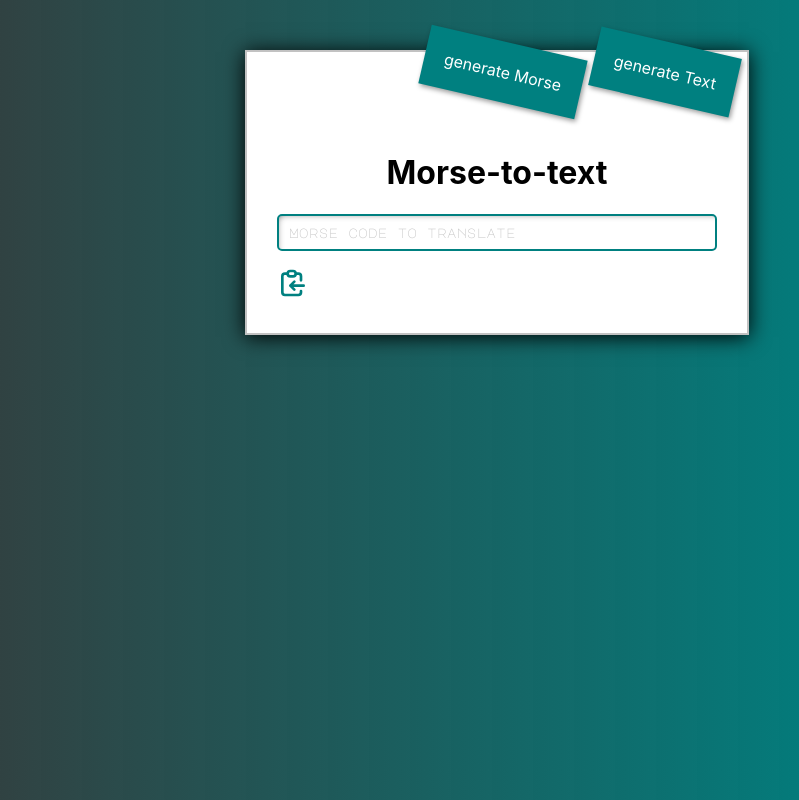
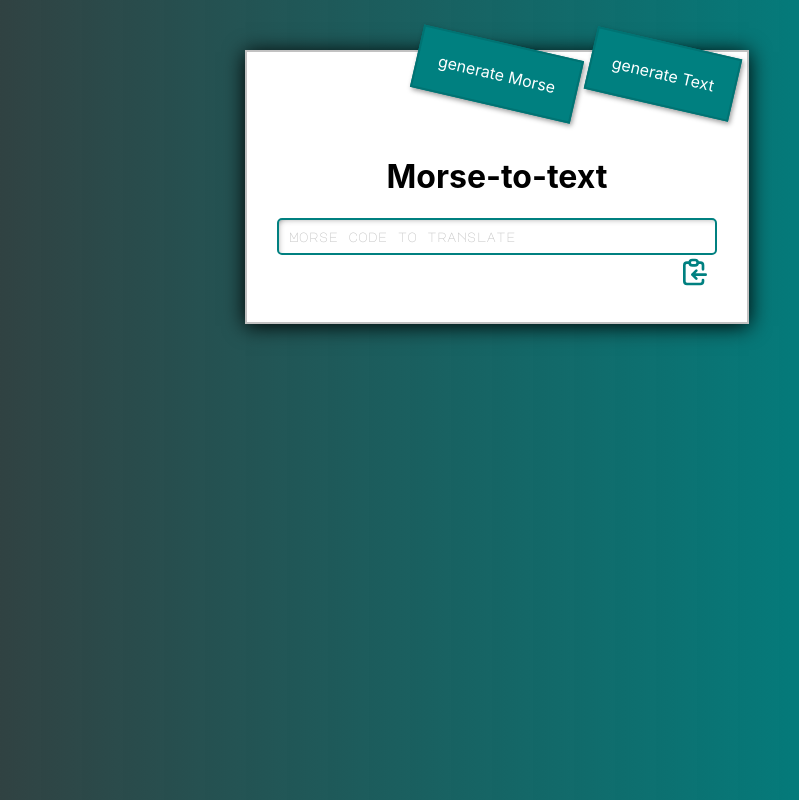
Before and after one commit to domnikl/text-to-morse, a React (Create React App) app: page /text in a window 1280 px wide. Shown: the whole page, without its empty margins (143-942 px from the left). Built offline with nearby package versions, Linux system fonts and the light colour scheme.

Commit message:
copy result to clipboard added

```diff
--- a/src/App.css
+++ b/src/App.css
@@ -51,6 +51,7 @@
 .App nav li {
   margin-left: 10px;
   background-color: teal;
+  border: 2px solid rgb(0, 115, 115);
   padding: 10px;
   transform: rotate(13deg);
   margin-top: -10px;
@@ -71,3 +72,21 @@
   display: block;
   color: white;
 }
+
+.App button {
+  background: none;
+  border: none;
+  cursor: pointer;
+}
+
+.output-section {
+  display: flex;
+  flex-direction: row;
+  justify-content: flex-end;
+  align-items: center;
+}
+
+.output-section p {
+  display: block;
+  width: 100%;
+}
--- a/src/components/MorseToText.tsx
+++ b/src/components/MorseToText.tsx
@@ -17,6 +17,13 @@ const MorseToText = (props: MorseToTextProps) => {
     props.onChange && props.onChange(newValue);
   };
 
+  const onCopy = () => {
+    if (morse === "") return;
+
+    navigator.clipboard.writeText(morseToText(morse));
+    alert("copied to clipboard");
+  };
+
   return (
     <div className="MorseToText">
       <h1>Morse-to-text</h1>
@@ -29,9 +36,10 @@ const MorseToText = (props: MorseToTextProps) => {
         autoFocus
       ></input>
 
+      <div className="output-section">
         <p className="output">{morseToText(morse).toLowerCase()}</p>
 
-      <a href="#">
+        <button onClick={onCopy}>
           <svg
             xmlns="http://www.w3.org/2000/svg"
             className="h-6 w-6"
@@ -46,7 +54,8 @@ const MorseToText = (props: MorseToTextProps) => {
               d="M8 5H6a2 2 0 00-2 2v12a2 2 0 002 2h10a2 2 0 002-2v-1M8 5a2 2 0 002 2h2a2 2 0 002-2M8 5a2 2 0 012-2h2a2 2 0 012 2m0 0h2a2 2 0 012 2v3m2 4H10m0 0l3-3m-3 3l3 3"
             />
           </svg>
-      </a>
+        </button>
+      </div>
     </div>
   );
 };
--- a/src/components/TextToMorse.tsx
+++ b/src/components/TextToMorse.tsx
@@ -5,6 +5,7 @@ import "./TextToMorse.css";
 interface TextToMorseProps {
   text?: string;
   onChange?: (text: string) => void;
+  onClipboard?: (text: string) => void;
 }
 
 const TextToMorse = (props: TextToMorseProps) => {
@@ -15,6 +16,13 @@ const TextToMorse = (props: TextToMorseProps) => {
 
     setText(newValue);
     props.onChange && props.onChange(newValue);
+  };
+
+  const onCopy = () => {
+    if (text === "") return;
+
+    navigator.clipboard.writeText(textToMorse(text));
+    alert("copied to clipboard");
   };
 
   return (
@@ -29,9 +37,10 @@ const TextToMorse = (props: TextToMorseProps) => {
         autoFocus
       ></input>
 
+      <div className="output-section">
         <p className="output">{textToMorse(text)}</p>
 
-      <a href="#">
+        <button onClick={onCopy}>
           <svg
             xmlns="http://www.w3.org/2000/svg"
             className="h-6 w-6"
@@ -46,7 +55,8 @@ const TextToMorse = (props: TextToMorseProps) => {
               d="M8 5H6a2 2 0 00-2 2v12a2 2 0 002 2h10a2 2 0 002-2v-1M8 5a2 2 0 002 2h2a2 2 0 002-2M8 5a2 2 0 012-2h2a2 2 0 012 2m0 0h2a2 2 0 012 2v3m2 4H10m0 0l3-3m-3 3l3 3"
             />
           </svg>
-      </a>
+        </button>
+      </div>
     </div>
   );
 };
```
Lines whose indentation alone changed are shown as unchanged.
